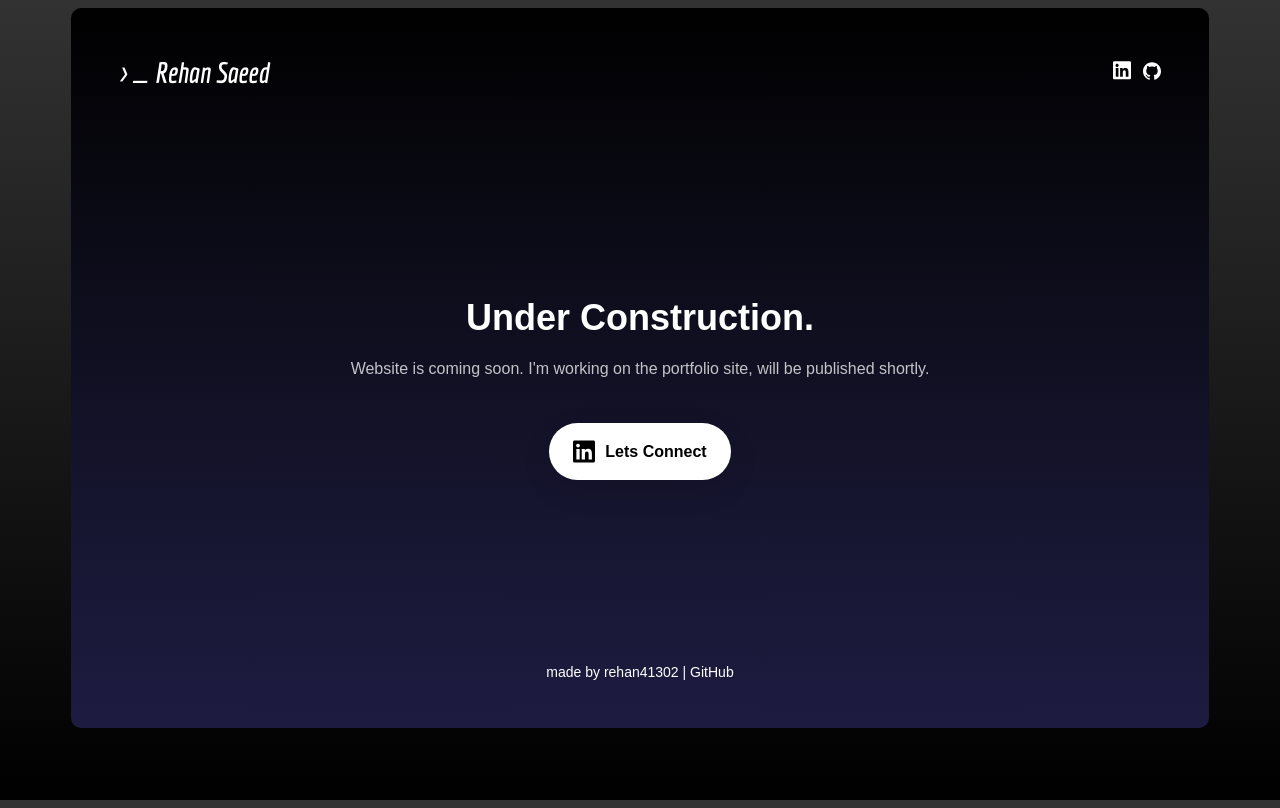
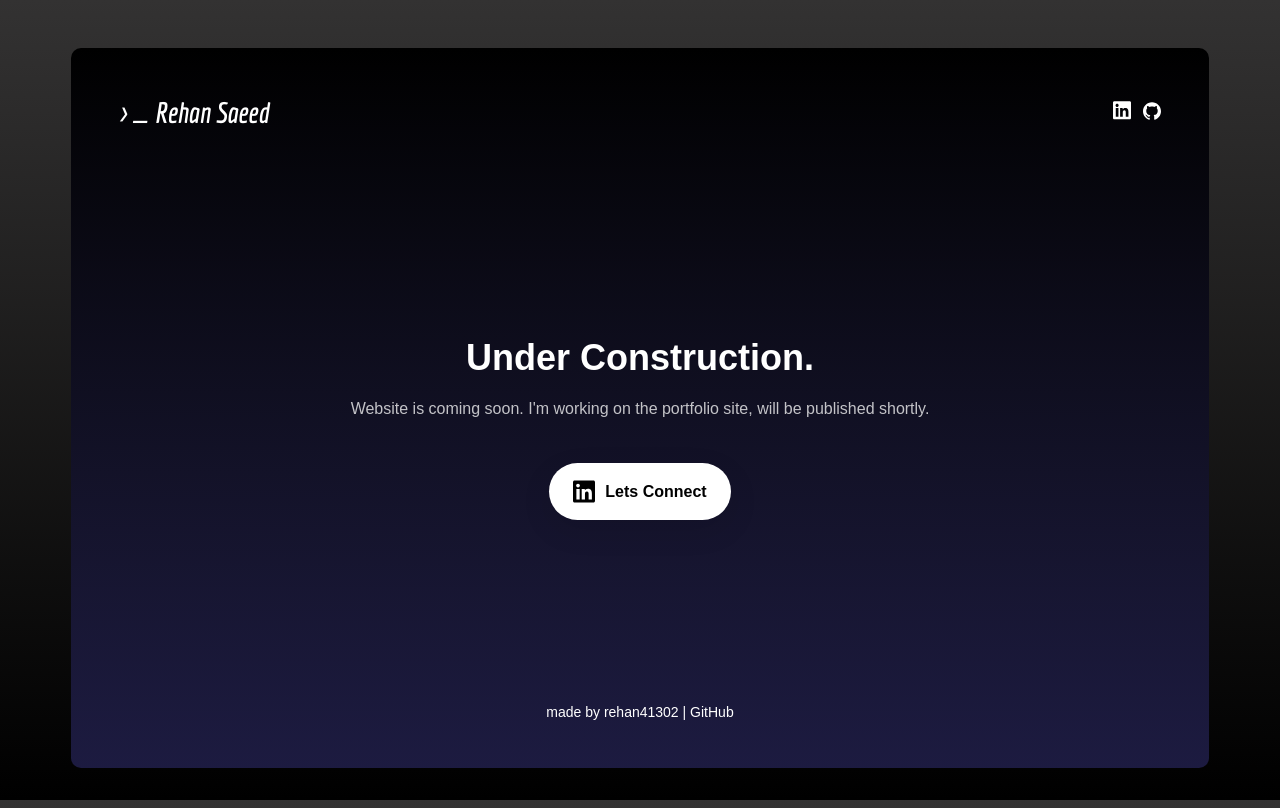
Before and after one commit to Rehan41302/rehansaeed.me, a plain HTML site: page public/index.html in a window 1280 px wide. Drawn offline with Linux system fonts and the light colour scheme; a web font is replaced by a local one.

Commit message:
style: minor change in card style

```diff
--- a/public/styles/style.css
+++ b/public/styles/style.css
@@ -5,6 +5,9 @@
 body {
   font-family: "IBM Plex Sans", sans-serif;
   background: linear-gradient(180deg,#333232,#000000);
+
+  display: flex;
+  place-items: center;
 }
 
 html,
```
